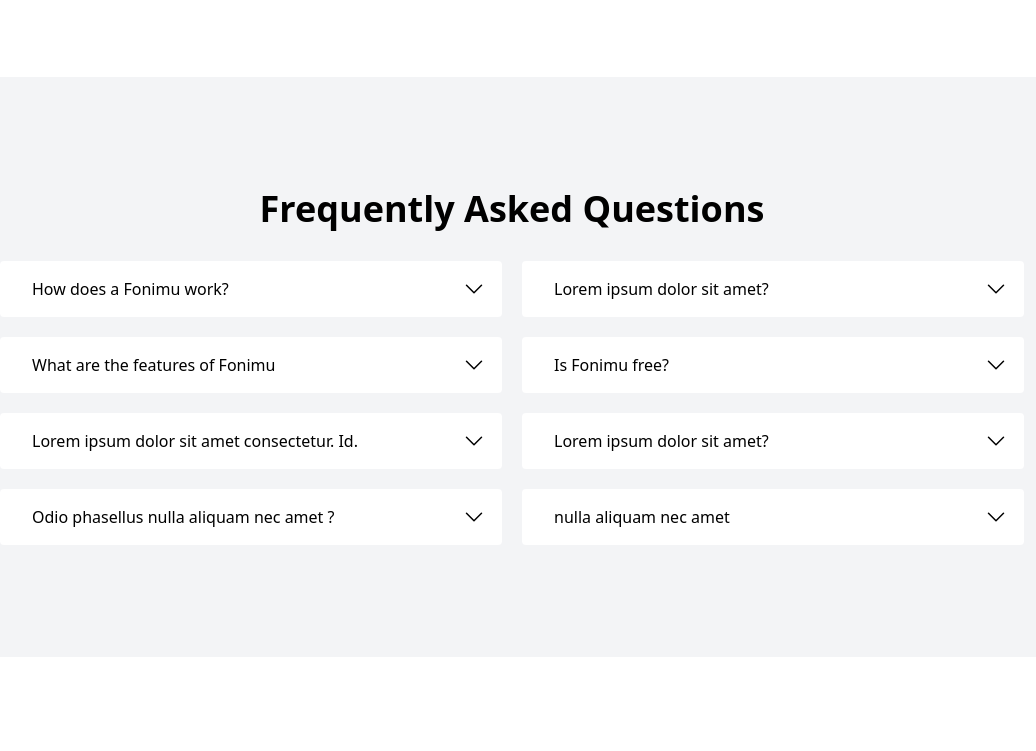
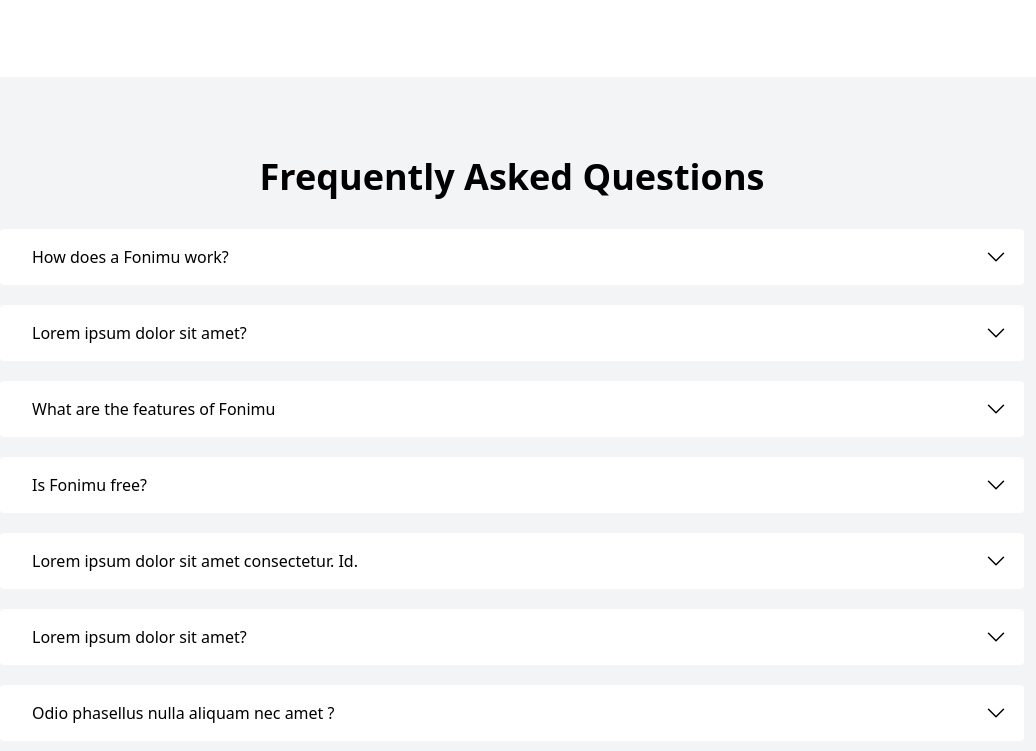
Before and after one commit to Sumally007/swahili-hub, a website: page src/index.html in a window 1280 px wide. Shown: the part 3669-4420 px from the top of the page, without its empty margins (128-1164 px from the left). Drawn offline with Linux system fonts and the light colour scheme.

Commit message:
sm section six  completed

```diff
--- a/src/index.html
+++ b/src/index.html
@@ -326,9 +326,9 @@
     <!--section five end-->
     <!--section six start-->
     <div class="flex justify-center bg-gray-100">
-      <div class="flex flex-col items-center w-4/5 py-28">
+      <div class="flex flex-col items-center w-4/5 py-28 sm:py-20">
         <h1 class="text-4xl font-bold mb-8">Frequently Asked Questions</h1>
-        <div class="grid grid-cols-2 grid-rows-4 gap-5 w-full">
+        <div class="grid grid-cols-2 sm:grid-cols-1 grid-rows-4 gap-5 w-full">
           <div class="bg-white rounded flex items-center justify-between pl-8 pr-4 py-4">
             <p>How does a Fonimu work?</p>
             <svg
```
